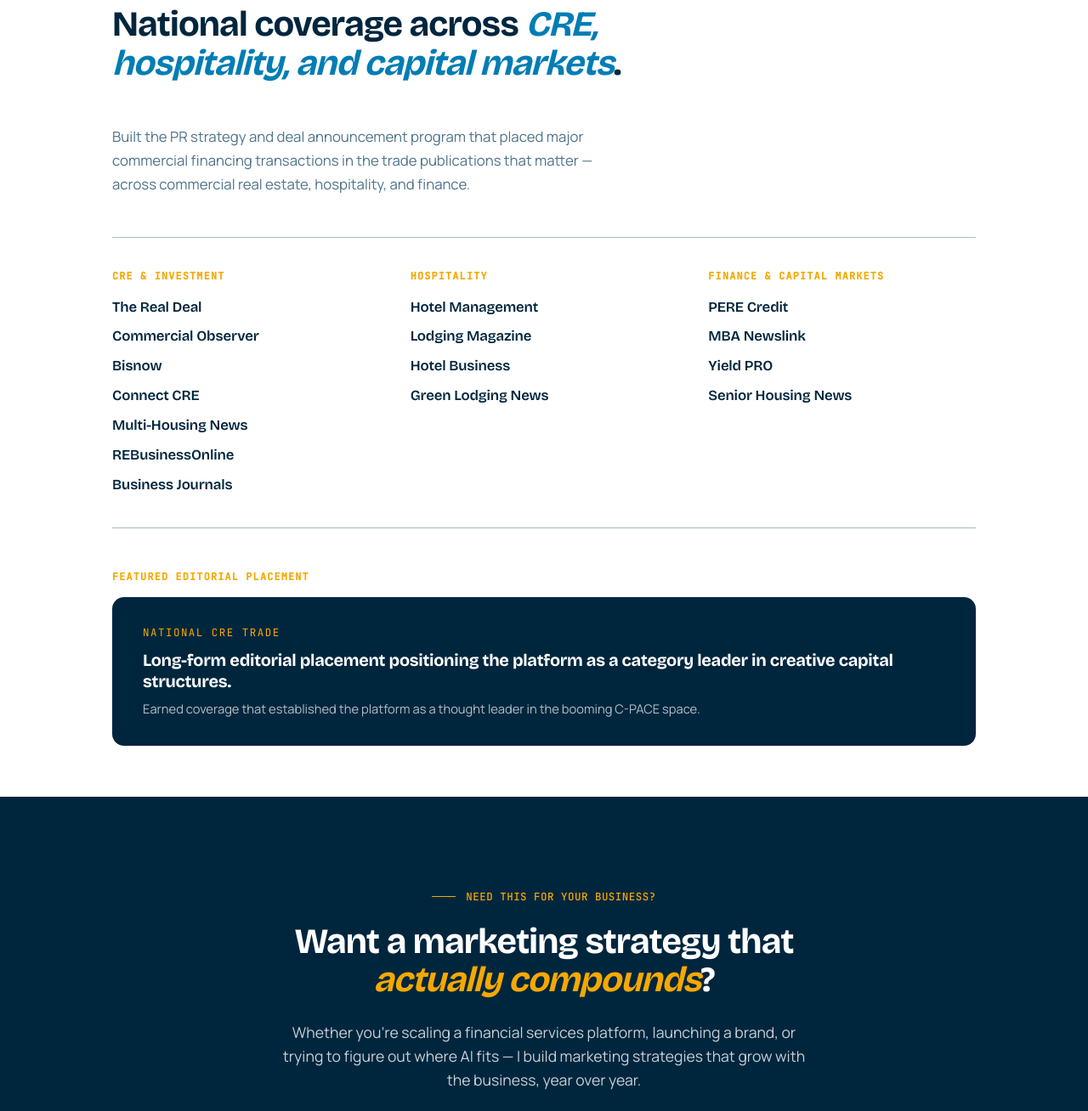
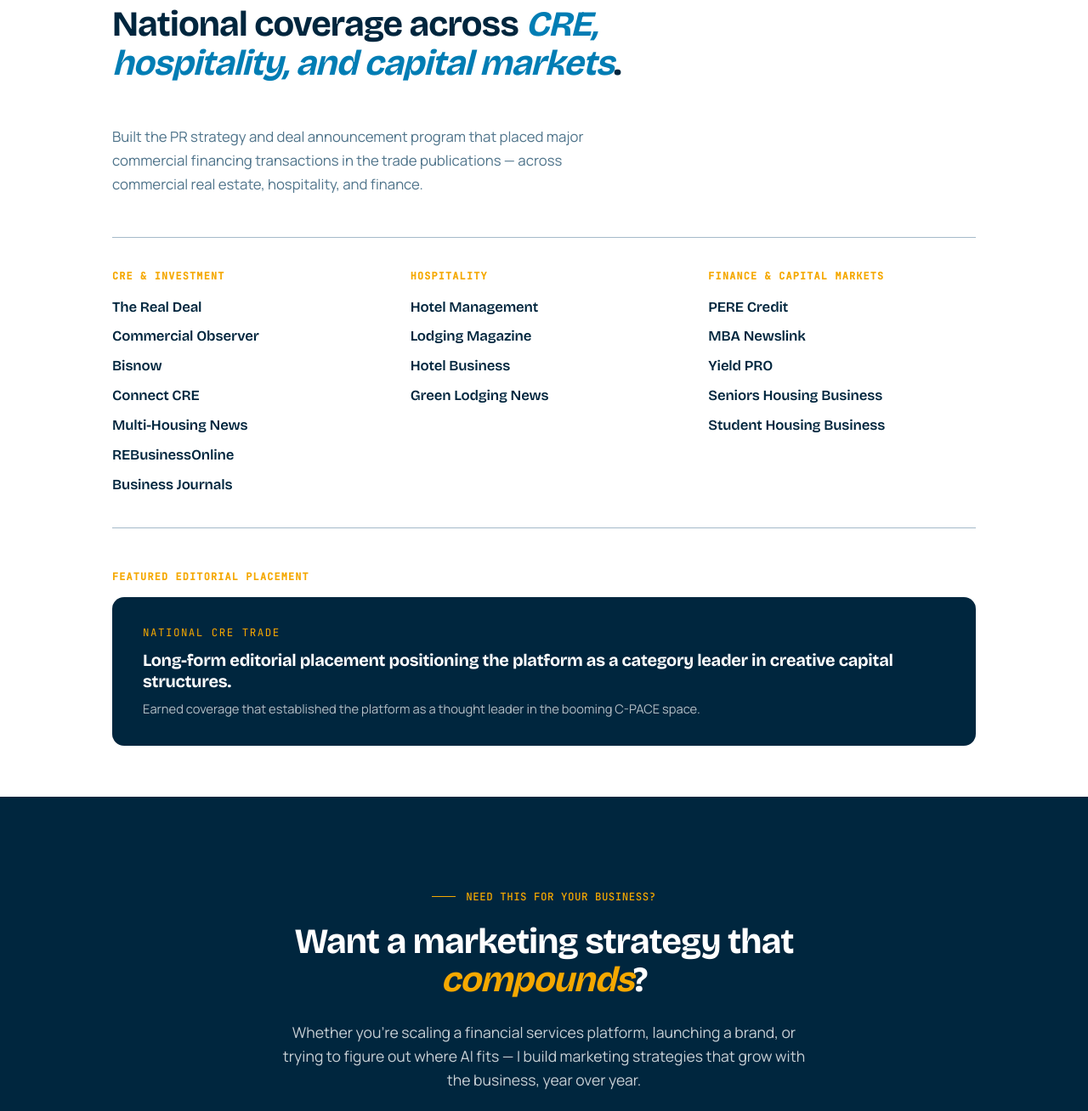
Before and after one commit to juliechasen-cyber/juliechasen.com, a plain HTML site: page lending-platform.html in a window 1280 px wide. Shown: the part 2892-4200 px from the top of the page at 85% size. Drawn offline with nearby package versions, Linux system fonts and the light colour scheme.

Commit message:
Site update 2026-07-18

```diff
--- a/lending-platform.html
+++ b/lending-platform.html
@@ -647,7 +647,7 @@
   <div class="wrap">
     <span class="section-eyebrow mono">Press coverage</span>
     <h2 class="section-h">National coverage across <em>CRE, hospitality, and capital markets</em>.</h2>
-    <p class="pr-lede">Built the PR strategy and deal announcement program that placed major commercial financing transactions in the trade publications that matter — across commercial real estate, hospitality, and finance.</p>
+    <p class="pr-lede">Built the PR strategy and deal announcement program that placed major commercial financing transactions in the trade publications — across commercial real estate, hospitality, and finance.</p>
 
     <div class="pubs-grid">
       <div class="pub-group">
@@ -677,7 +677,8 @@
           <li>PERE Credit</li>
           <li>MBA Newslink</li>
           <li>Yield PRO</li>
-          <li>Senior Housing News</li>
+          <li>Seniors Housing Business</li>
+          <li>Student Housing Business</li>
         </ul>
       </div>
     </div>
@@ -699,7 +700,7 @@
 <section class="cta-block">
   <div class="wrap">
     <span class="section-eyebrow mono">Need this for your business?</span>
-    <h2 class="section-h">Want a marketing strategy that <em>actually compounds</em>?</h2>
+    <h2 class="section-h">Want a marketing strategy that <em>compounds</em>?</h2>
     <p class="lede">Whether you're scaling a financial services platform, launching a brand, or trying to figure out where AI fits — I build marketing strategies that grow with the business, year over year.</p>
     <div class="cta-actions">
       <a href="mailto:juliechasen@gmail.com?subject=Project%20inquiry%20-%20marketing%20strategy" class="btn btn-primary">Start a project <span class="btn-arrow">→</span></a>
```
Also changed, not shown: cre-collateral.html (+1 -1 lines), portfolio.html (+1 -2 lines), press-release-generator.html (+1 -1 lines), serum-rebrand.html (+1 -1 lines).
